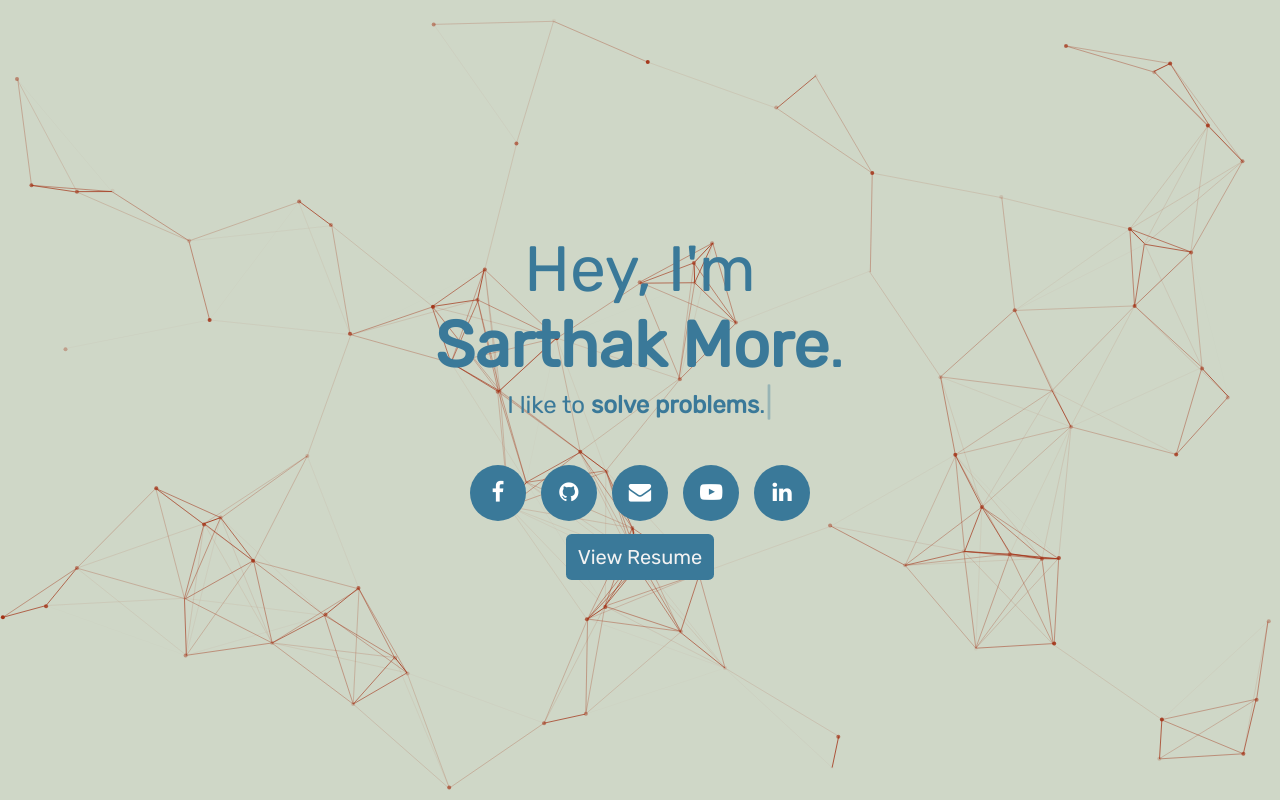
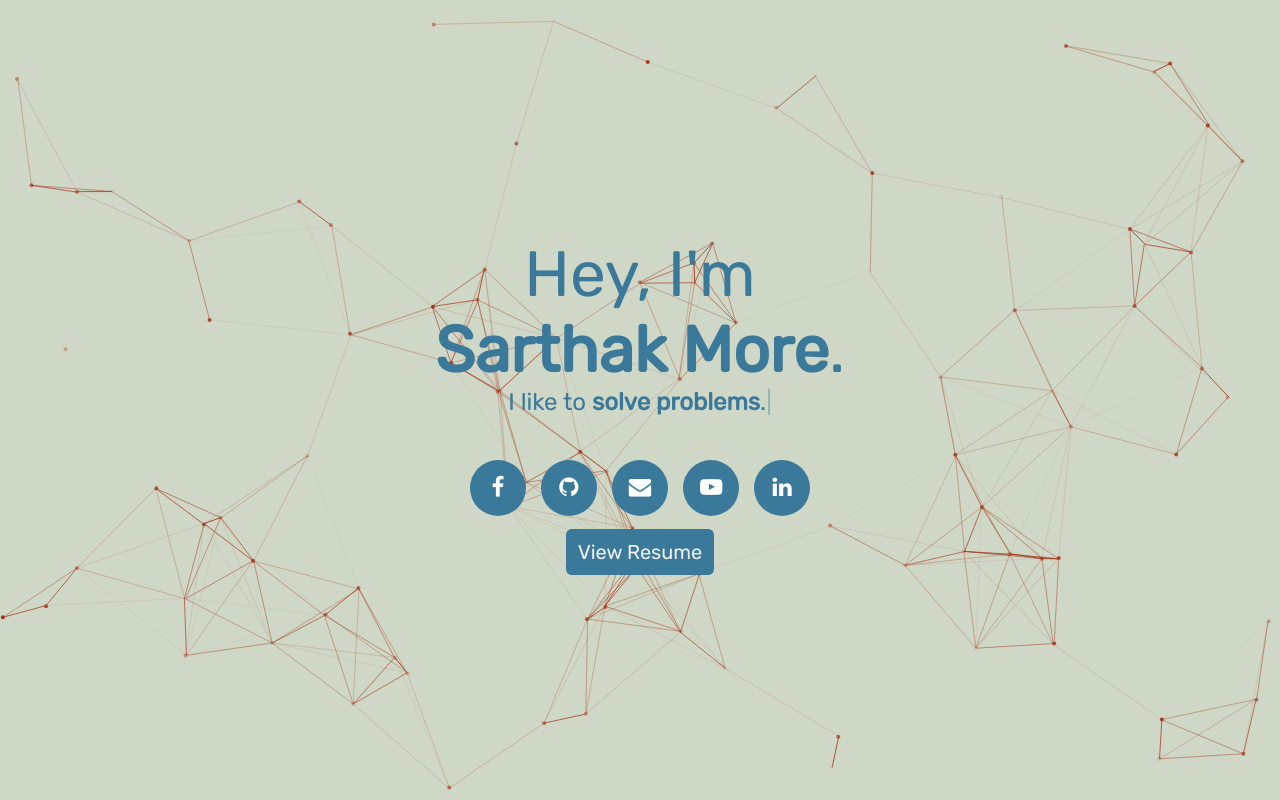
Before and after one commit to ssmore12/ssmore12.github.io, a plain HTML site: page index.html in a window 1280 px wide. Drawn offline with nearby package versions, Linux system fonts and the light colour scheme.

Commit message:
Update style.css

```diff
--- a/style.css
+++ b/style.css
@@ -61,7 +61,7 @@ body {
 
 .typed-cursor {
   font-family: 'Rubik', sans-serif;
-  font-size: 2rem;
+  font-size: 3vmin;
   color: #3a7999;
   opacity: 1;
   animation: blink 1s infinite;
```
